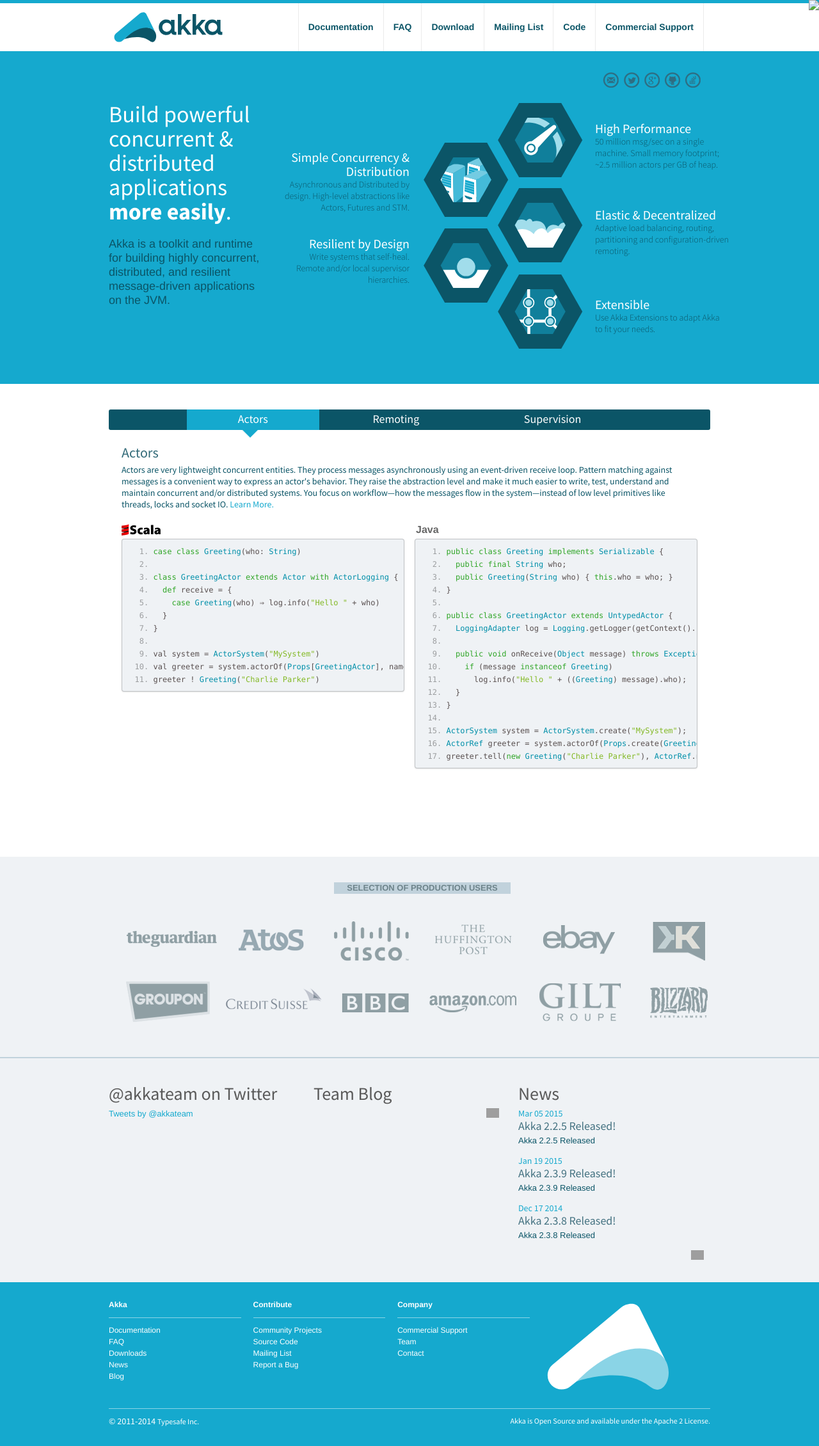
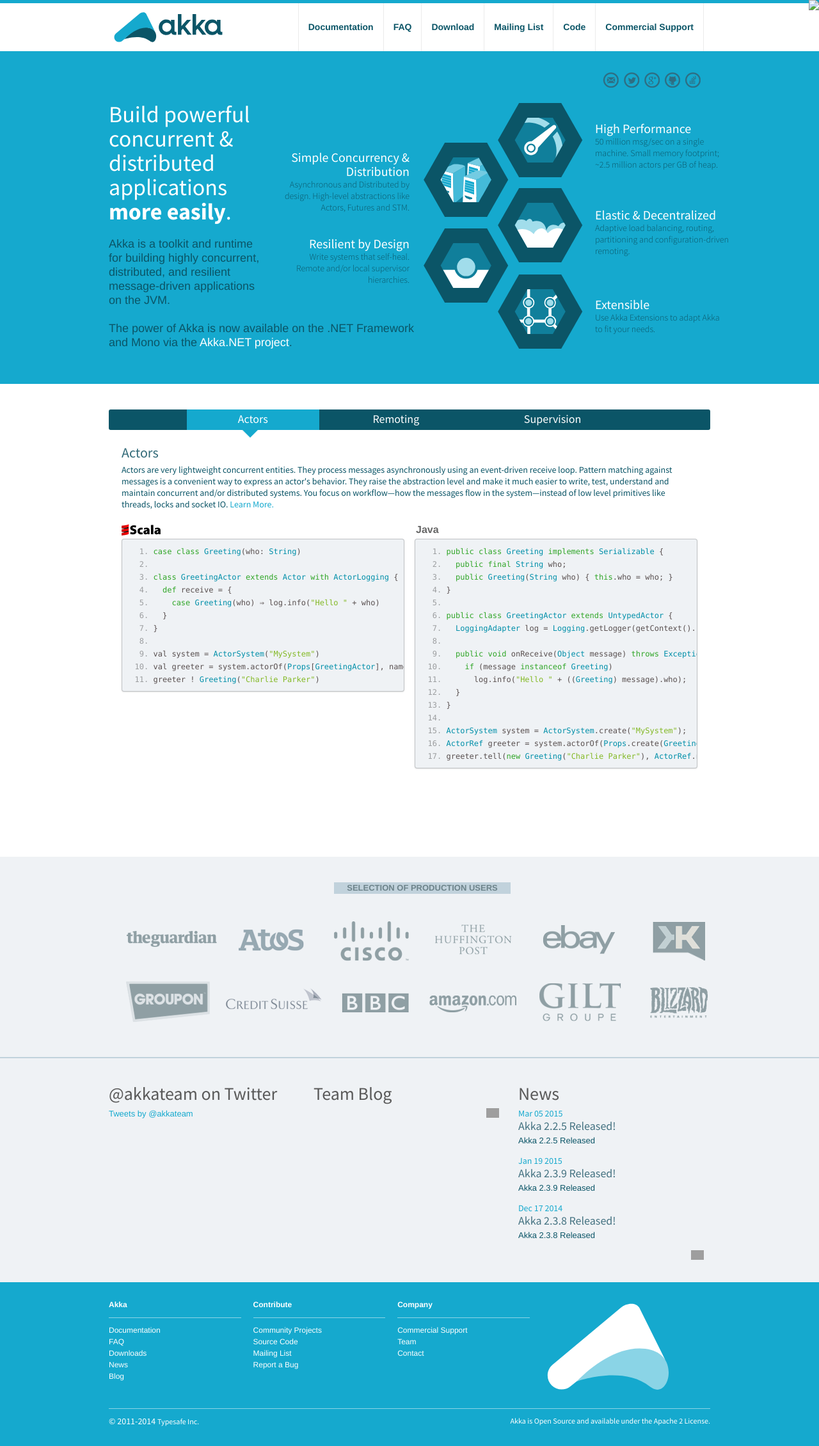
Before and after one commit to raboof/akka.github.com, a Jekyll site: the page built from index.md, in a window 1280 px wide. Shown: the whole page at 64% size. Built offline with Jekyll 4.4.1, drawn with Linux system fonts in a browser that asks for light colours; comment, search, counter and statistics services are not loaded.

Commit message:
add link to getakka.net

```diff
--- a/_includes/frontpage.html
+++ b/_includes/frontpage.html
@@ -5,7 +5,7 @@
 		<div class="row rel">
 			<div class="span4">
 				<div class="home-box">Build powerful concurrent & distributed applications<br/><span class="bold">more easily</span>.</div>
-				<div class="home-small-box">Akka is a toolkit and runtime<br/> for building highly concurrent,<br/> distributed, and resilient<br/> message-driven applications<br/> on the JVM.</div>
+        <div class="home-small-box">Akka is a toolkit and runtime<br/> for building highly concurrent,<br/> distributed, and resilient<br/> message-driven applications<br/> on the JVM.<br/><br/>The power of Akka is now available on the .NET Framework<br/>and Mono via the <a href="http://getakka.net">Akka.NET project</a>.</div>
 			</div>
 			<div class="span8">
                 <nav class="social">
--- a/resources/stylesheets/base.css
+++ b/resources/stylesheets/base.css
@@ -29,7 +29,8 @@
 .box {font-family: "Source Sans Pro", "Helvetica Neue", sans-serif; font-size: 36px; font-weight: 400; color: rgba(255, 255, 255, 1); line-height: 38px; margin: 80px 0 20px 0;}
 .small-box { font-size: 18px; line-height: 22px; font-weight: 300; color: #0B5567;}
 .home-box {position: absolute; width: 280px; top: 80px; font-family: "Source Sans Pro", "Helvetica Neue", sans-serif; font-size: 36px; font-weight: 400; color: rgba(255, 255, 255, 1); line-height: 38px; }
-.home-small-box {position: absolute; width: 280px; top: 290px; font-size: 18px; line-height: 22px; font-weight: 300; color: #0B5567;}
+.home-small-box {position: absolute; width: 500px; top: 290px; font-size: 18px; line-height: 22px; font-weight: 300; color: #0B5567;}
+.home-small-box a {color: white;}
 .bold { font-weight: 600; }
 .social { height: 32px; top: 30px; right: 10px; position: absolute;}
 .social a { position: relative; display: block; width: 32px; height: 32px; float: left; background: url('{{ site.baseurl }}/resources/images/social-icons.png') no-repeat; }
```
